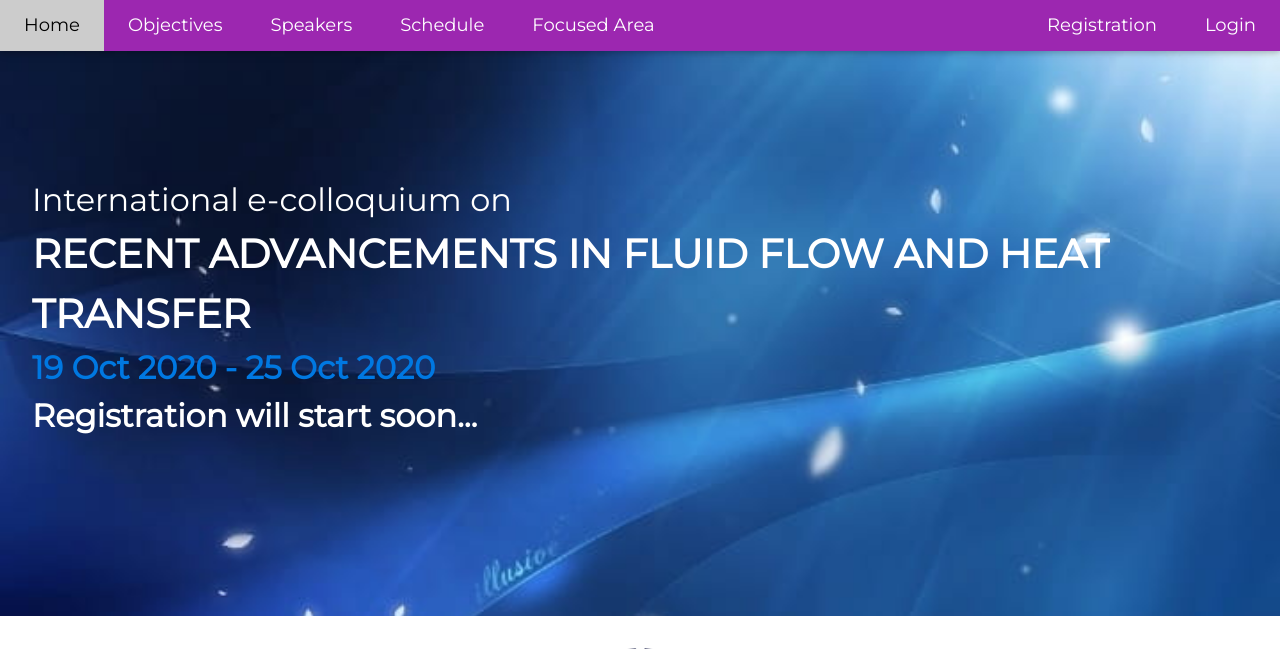
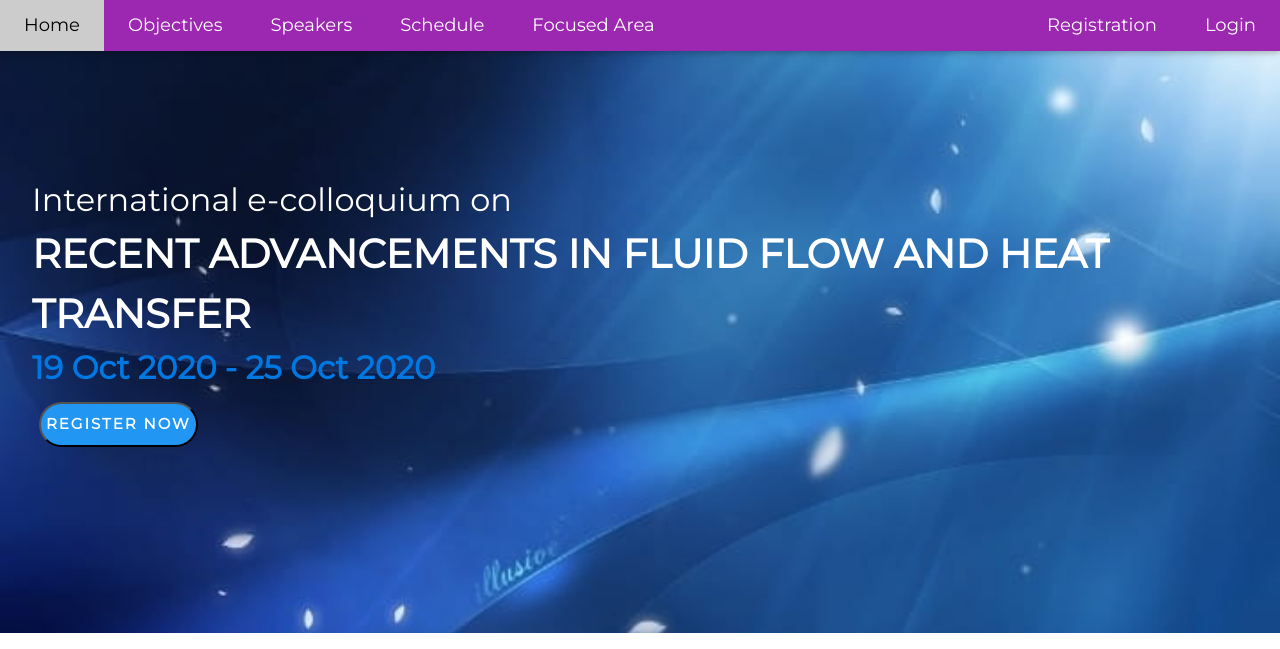
Before and after one commit to Achal1607/WebD-workshop, a Django app: page / in a window 1280 px wide. Shown: the top 649 px of the page. Run offline with Django 3.2, Linux system fonts and the light colour scheme.

Commit message:
some change

```diff
--- a/templates/base.html
+++ b/templates/base.html
@@ -126,7 +126,7 @@
         <br />
         <span style="font-weight: bolder; color: #0078e1">19 Oct 2020 - 25 Oct 2020</span>
         <br>
-        <strong class="blinking">Registration will start soon...</strong>
+        <button class="w3-blue w3-hover-purple" style="width: fit-content;"><a href="{% url 'users:register' %}" style="text-decoration:none;">Register Now</a></button>
       </h1>
     </div>
   </header>
```
Also changed, not shown: db.sqlite3.
